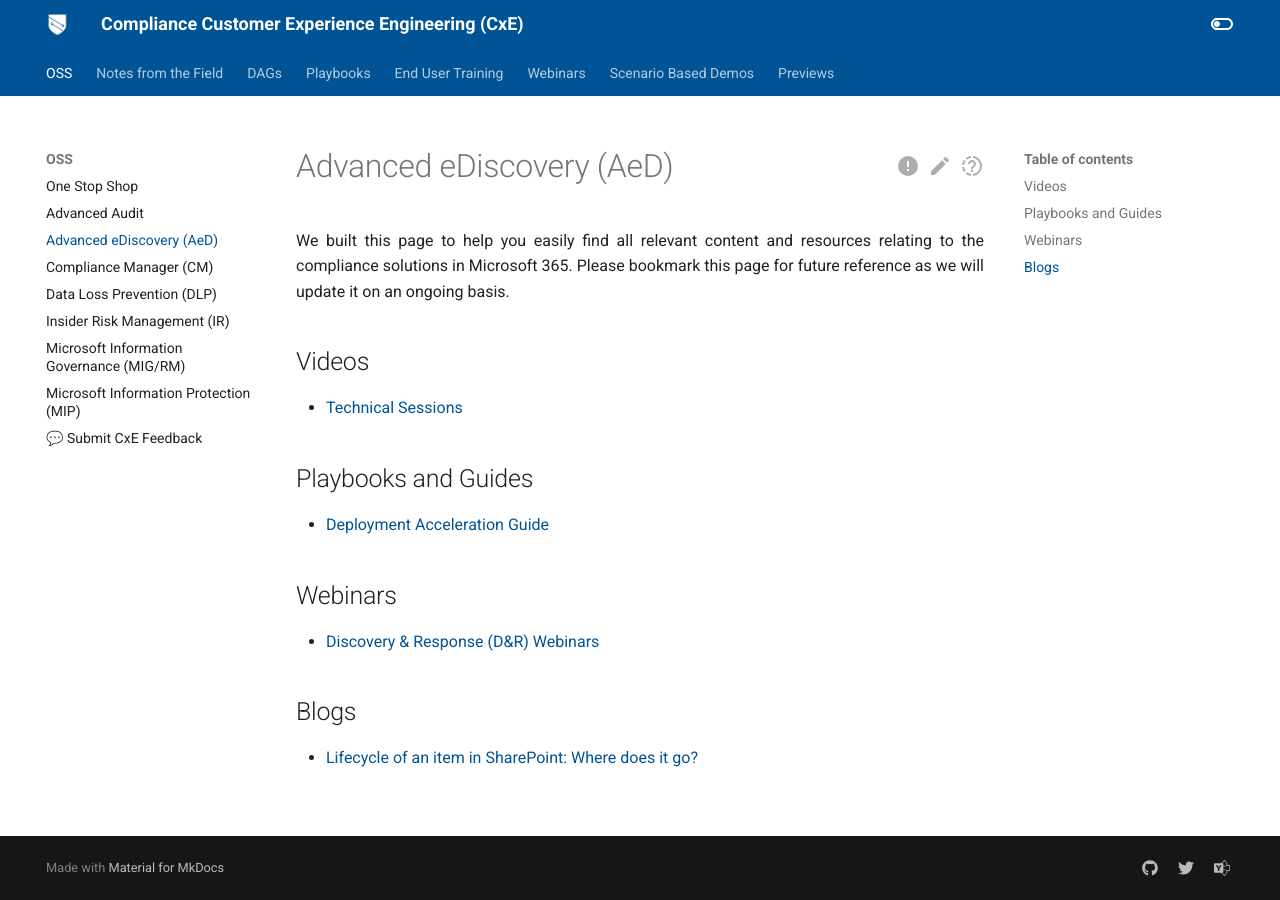
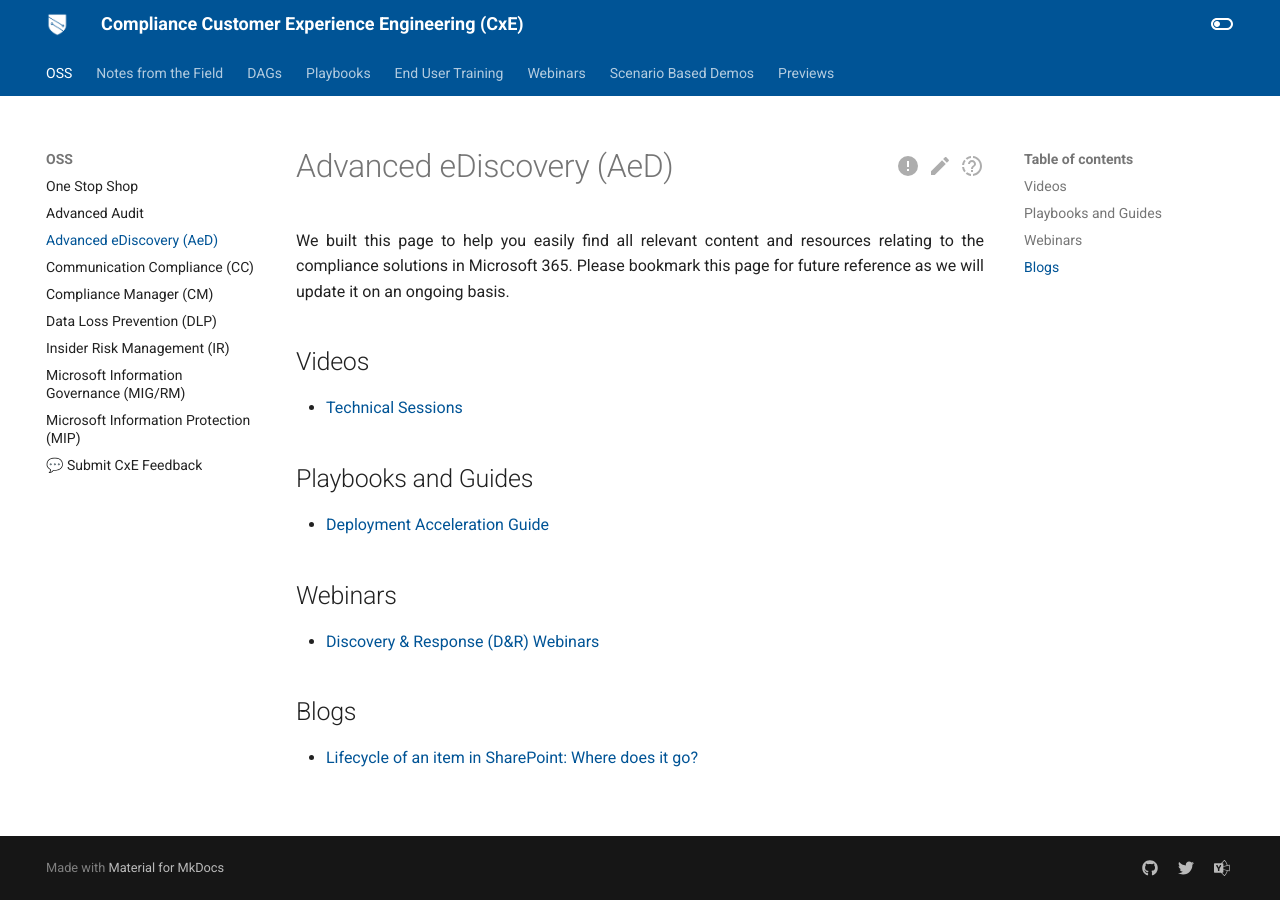
Before and after one commit to microsoft/ComplianceCxE, an MkDocs documentation site: the page built from docs/resources/aed.md, in a window 1280 px wide. Built offline with MkDocs 1.6.1 and Material for MkDocs 9.7.7, drawn with Linux system fonts in a browser that asks for light colours; comment, search, counter and statistics services are not loaded; old or Windows-style settings are respelled for this version of MkDocs.

Commit message:
Add CC page to Nav

```diff
--- a/mkdocs.yml
+++ b/mkdocs.yml
@@ -8,6 +8,7 @@
       - One Stop Shop: index.md
       - Advanced Audit: resources/audit.md
       - Advanced eDiscovery (AeD): resources/aed.md
+      - Communication Compliance (CC): resources/cc.md
       - Compliance Manager (CM): resources/cm.md
       - Data Loss Prevention (DLP): resources/dlp.md
       - Insider Risk Management (IR): resources/ir.md
```
